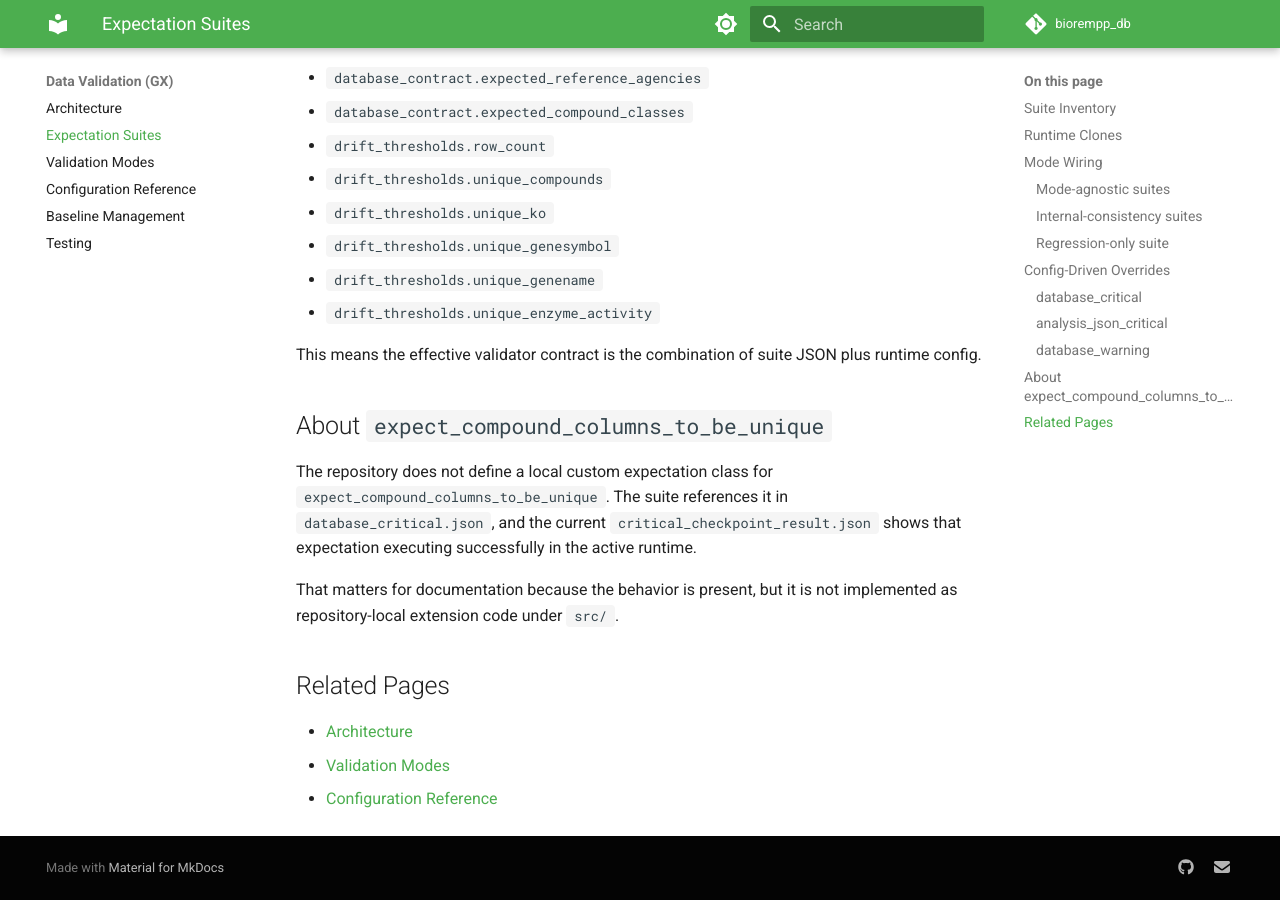
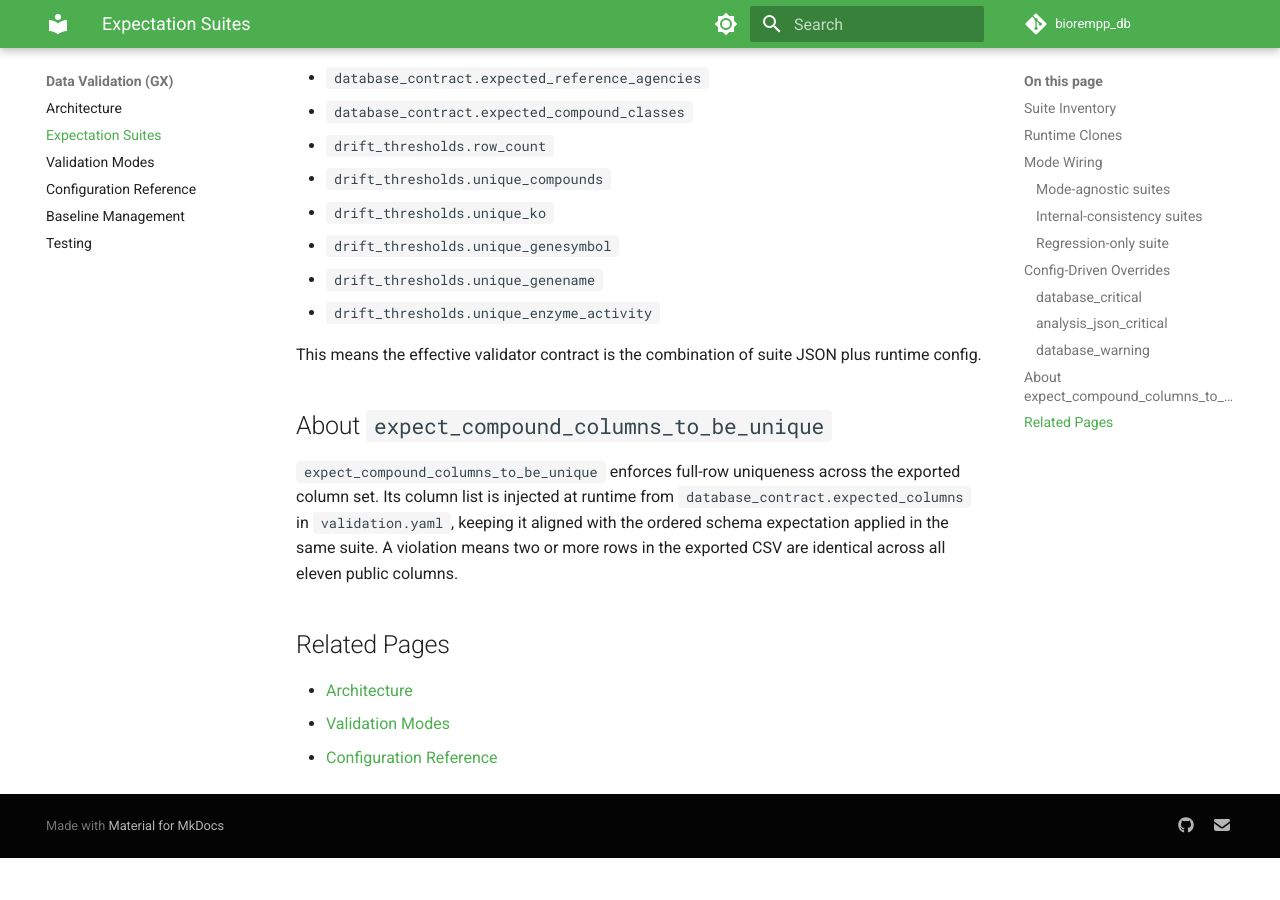
Before and after one commit to BioRemPP/biorempp_db, an MkDocs documentation site: the page built from docs/validation-gx/expectation-suites.md, in a window 1280 px wide and 900 px high, scrolled down 2913 px. Built offline with MkDocs 1.6.1 and Material for MkDocs 9.7.7, drawn with Linux system fonts in a browser that asks for light colours; comment, search, counter and statistics services are not loaded; the version menu is left out; after the commit the page ends 3771 px from its top, so only the background shows below that.

Commit message:
docs(validation-gx): rewrite custom expectation note as functional description

```diff
--- a/docs/validation-gx/expectation-suites.md
+++ b/docs/validation-gx/expectation-suites.md
@@ -107,9 +107,7 @@ This means the effective validator contract is the combination of suite JSON plu
 
 ## About `expect_compound_columns_to_be_unique`
 
-The repository does not define a local custom expectation class for `expect_compound_columns_to_be_unique`. The suite references it in `database_critical.json`, and the current `critical_checkpoint_result.json` shows that expectation executing successfully in the active runtime.
-
-That matters for documentation because the behavior is present, but it is not implemented as repository-local extension code under `src/`.
+`expect_compound_columns_to_be_unique` enforces full-row uniqueness across the exported column set. Its column list is injected at runtime from `database_contract.expected_columns` in `validation.yaml`, keeping it aligned with the ordered schema expectation applied in the same suite. A violation means two or more rows in the exported CSV are identical across all eleven public columns.
 
 ## Related Pages
 
```
